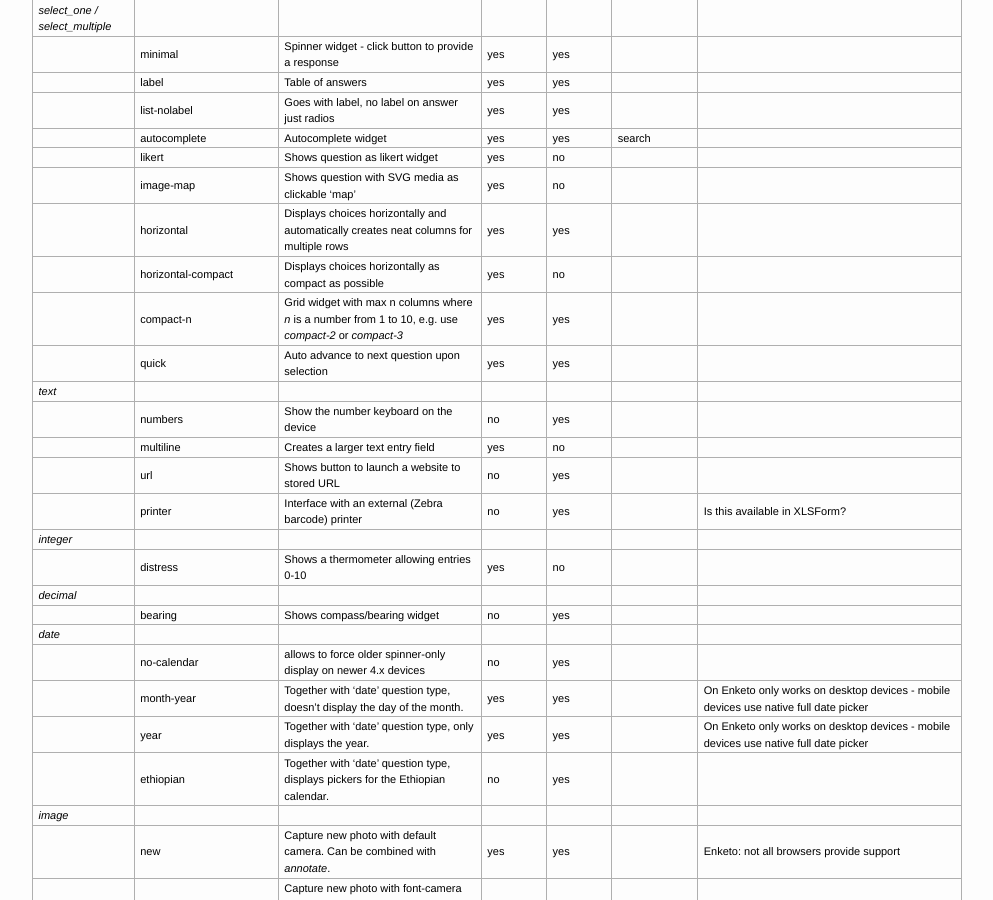
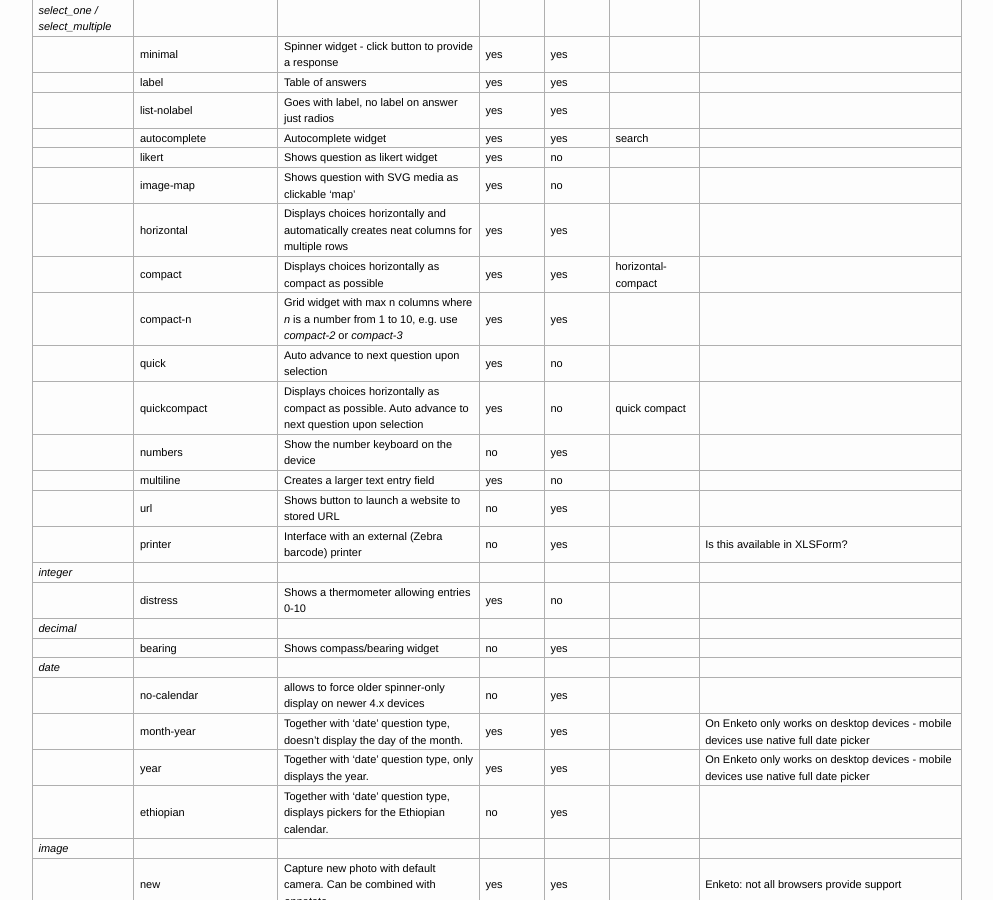
Before and after one commit to XLSForm/xlsform.github.io, a Jekyll site: the page built from ref-table.md, in a window 1280 px wide and 900 px high, scrolled down 2380 px. Shown: the whole window, without its empty margins (143-1136 px from the left). Built offline with Jekyll 4.4.1, drawn with Linux system fonts in a browser that asks for light colours.

Commit message:
Added compact and quickcompact, closes #53

```diff
--- a/_includes/xlsform-reference-table.md
+++ b/_includes/xlsform-reference-table.md
@@ -81,10 +81,10 @@ This sheet is mandatory in all XLSForms.
 |                                    | likert                               | Shows question as likert widget                                                                                                   | yes              | no                |                 |                                                                                                                                        |
 |                                    | image-map                            | Shows question with SVG media as clickable 'map'                                                                                  | yes              | no                |                 |                                                                                                                                        |
 |                                    | horizontal                           | Displays choices horizontally and automatically creates neat columns for multiple rows                                            | yes              | yes               |                 |                                                                                                                                        |
-|                                    | horizontal-compact                   | Displays choices horizontally as compact as possible                                                                              | yes              | no                |                 |                                                                                                                                        |
+|                                    | compact                              | Displays choices horizontally as compact as possible                                                                              | yes              | yes               |horizontal-compact|                                                                                                                                       |
 |                                    | compact-n                            | Grid widget with max n columns where _n_ is a number from 1 to 10, e.g. use _compact-2_ or _compact-3_                            | yes              | yes               |                 |                                                                                                                                        |
-|                                    | quick                                | Auto advance to next question upon selection                                                                                      | yes              | yes               |                 |                                                                                                                                        |
-| *text*                             |                                      |                                                                                                                                   |                  |                   |                 |                                                                                                                                        |
+|                                    | quick                                | Auto advance to next question upon selection                                                                                      | yes              | no                |                 |                                                                                                                                        |
+|                                    | quickcompact                         | Displays choices horizontally as compact as possible. Auto advance to next question upon selection                                | yes              | no                | quick compact   |                                                                                                                                        |
 |                                    | numbers                              | Show the number keyboard on the device                                                                                            | no               | yes               |                 |                                                                                                                                        |
 |                                    | multiline                            | Creates a larger text entry field                                                                                                 | yes              | no                |                 |                                                                                                                                        |
 |                                    | url                                  | Shows button to launch a website to stored URL                                                                                    | no               | yes               |                 |                                                                                                                                        |
```
